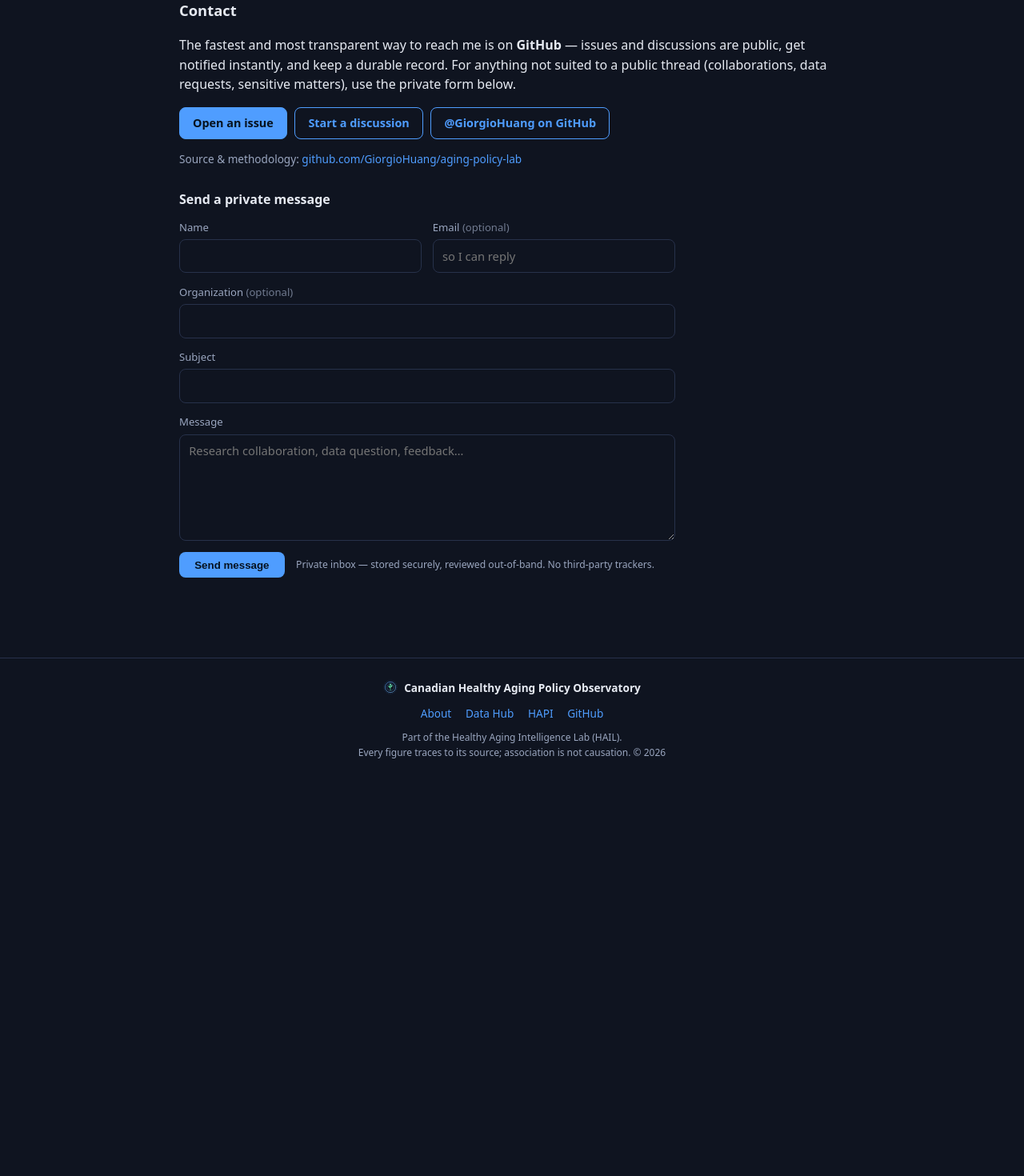
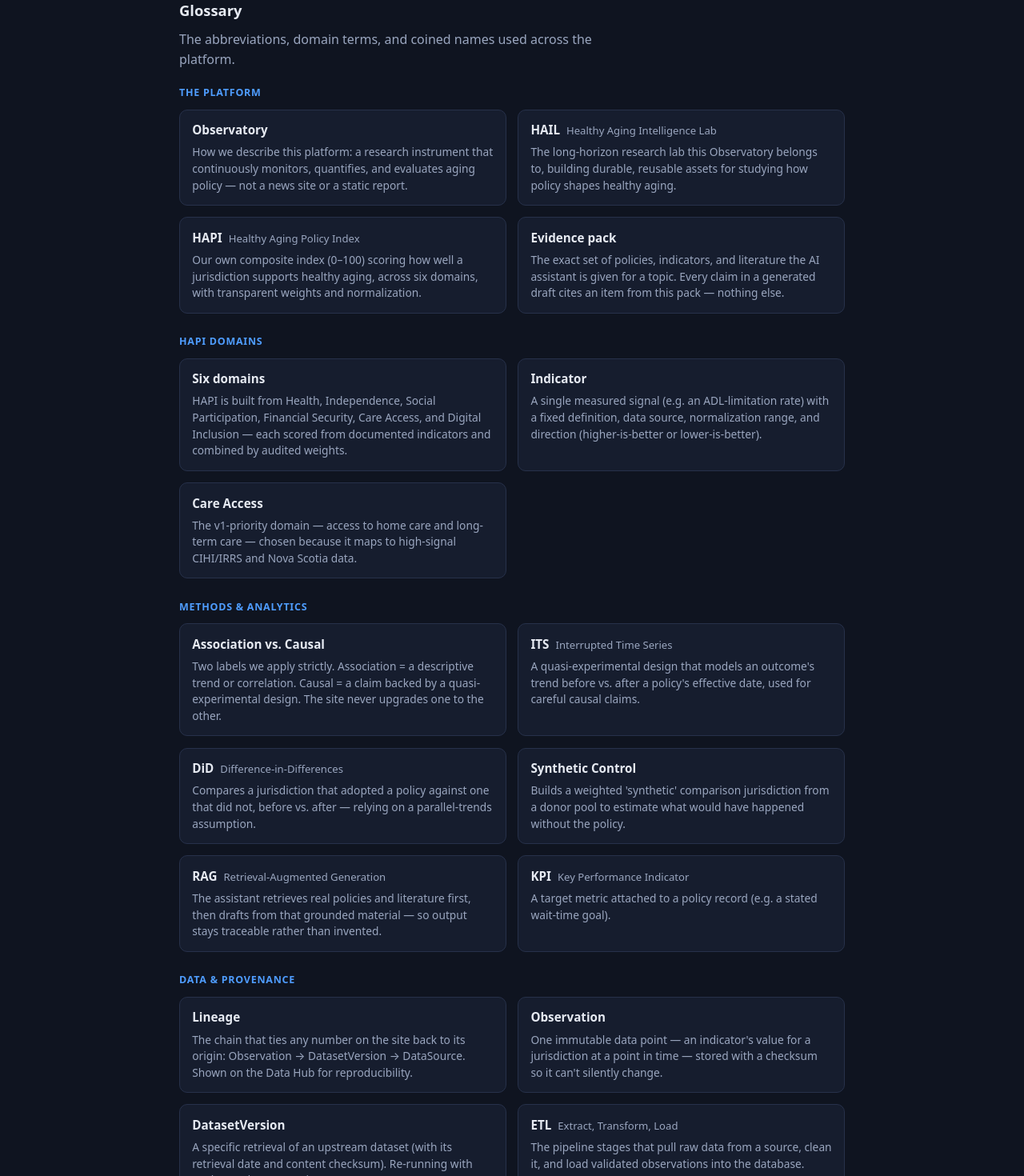
Before and after one commit to GiorgioHuang/aging-policy-lab, a Next.js app in the folder apps/web/: page /about in a window 1280 px wide. Shown: the part 1240-2710 px from the top of the page at 80% size. Before the commit the page ends 2223 px from the top, so only its background shows below. Built offline with nearby package versions, Linux system fonts and the light colour scheme.

Commit message:
About: add a glossary of platform abbreviations and terms
Group the acronyms, domain terms, and coined names used across the site
(HAIL, HAPI, ITS/DiD, CIHI/IRRS, lineage/Observation, NS, ADL, …) into a
labelled definition-list section so first-time visitors can decode any label.

```diff
--- a/apps/web/app/about/page.tsx
+++ b/apps/web/app/about/page.tsx
@@ -15,6 +15,165 @@ export const metadata: Metadata = {
   description:
     "About the Canadian Healthy Aging Policy Observatory: what it is, how it works, its data and methodology, and how to get in touch.",
 };
+
+// Glossary of abbreviations, domain terms, and coined names that appear across
+// the platform. Grouped so a first-time visitor can decode any label on the site.
+type Term = { term: string; expansion?: string; body: string };
+const GLOSSARY: Array<{ group: string; terms: Term[] }> = [
+  {
+    group: "The platform",
+    terms: [
+      {
+        term: "Observatory",
+        body: "How we describe this platform: a research instrument that continuously monitors, quantifies, and evaluates aging policy — not a news site or a static report.",
+      },
+      {
+        term: "HAIL",
+        expansion: "Healthy Aging Intelligence Lab",
+        body: "The long-horizon research lab this Observatory belongs to, building durable, reusable assets for studying how policy shapes healthy aging.",
+      },
+      {
+        term: "HAPI",
+        expansion: "Healthy Aging Policy Index",
+        body: "Our own composite index (0–100) scoring how well a jurisdiction supports healthy aging, across six domains, with transparent weights and normalization.",
+      },
+      {
+        term: "Evidence pack",
+        body: "The exact set of policies, indicators, and literature the AI assistant is given for a topic. Every claim in a generated draft cites an item from this pack — nothing else.",
+      },
+    ],
+  },
+  {
+    group: "HAPI domains",
+    terms: [
+      {
+        term: "Six domains",
+        body: "HAPI is built from Health, Independence, Social Participation, Financial Security, Care Access, and Digital Inclusion — each scored from documented indicators and combined by audited weights.",
+      },
+      {
+        term: "Indicator",
+        body: "A single measured signal (e.g. an ADL-limitation rate) with a fixed definition, data source, normalization range, and direction (higher-is-better or lower-is-better).",
+      },
+      {
+        term: "Care Access",
+        body: "The v1-priority domain — access to home care and long-term care — chosen because it maps to high-signal CIHI/IRRS and Nova Scotia data.",
+      },
+    ],
+  },
+  {
+    group: "Methods & analytics",
+    terms: [
+      {
+        term: "Association vs. Causal",
+        body: "Two labels we apply strictly. Association = a descriptive trend or correlation. Causal = a claim backed by a quasi-experimental design. The site never upgrades one to the other.",
+      },
+      {
+        term: "ITS",
+        expansion: "Interrupted Time Series",
+        body: "A quasi-experimental design that models an outcome's trend before vs. after a policy's effective date, used for careful causal claims.",
+      },
+      {
+        term: "DiD",
+        expansion: "Difference-in-Differences",
+        body: "Compares a jurisdiction that adopted a policy against one that did not, before vs. after — relying on a parallel-trends assumption.",
+      },
+      {
+        term: "Synthetic Control",
+        body: "Builds a weighted 'synthetic' comparison jurisdiction from a donor pool to estimate what would have happened without the policy.",
+      },
+      {
+        term: "RAG",
+        expansion: "Retrieval-Augmented Generation",
+        body: "The assistant retrieves real policies and literature first, then drafts from that grounded material — so output stays traceable rather than invented.",
+      },
+      {
+        term: "KPI",
+        expansion: "Key Performance Indicator",
+        body: "A target metric attached to a policy record (e.g. a stated wait-time goal).",
+      },
+    ],
+  },
+  {
+    group: "Data & provenance",
+    terms: [
+      {
+        term: "Lineage",
+        body: "The chain that ties any number on the site back to its origin: Observation → DatasetVersion → DataSource. Shown on the Data Hub for reproducibility.",
+      },
+      {
+        term: "Observation",
+        body: "One immutable data point — an indicator's value for a jurisdiction at a point in time — stored with a checksum so it can't silently change.",
+      },
+      {
+        term: "DatasetVersion",
+        body: "A specific retrieval of an upstream dataset (with its retrieval date and content checksum). Re-running with unchanged upstream is a no-op.",
+      },
+      {
+        term: "ETL",
+        expansion: "Extract, Transform, Load",
+        body: "The pipeline stages that pull raw data from a source, clean it, and load validated observations into the database.",
+      },
+    ],
+  },
+  {
+    group: "Sources & institutions",
+    terms: [
+      {
+        term: "StatCan",
+        expansion: "Statistics Canada",
+        body: "Canada's national statistical agency — a primary source for demography and outcome indicators.",
+      },
+      {
+        term: "WDS",
+        expansion: "Web Data Service",
+        body: "Statistics Canada's API for programmatically retrieving data tables.",
+      },
+      {
+        term: "CIHI",
+        expansion: "Canadian Institute for Health Information",
+        body: "National source for health-system data, including home care and long-term care reporting.",
+      },
+      {
+        term: "IRRS",
+        expansion: "Integrated interRAI Reporting System",
+        body: "CIHI's consolidated home-care/long-term-care reporting system that replaces the legacy HCRS and CCRS. Care Access data follows IRRS going forward.",
+      },
+      {
+        term: "Census",
+        body: "Statistics Canada's national census — the backbone for population denominators and internet-use (Digital Inclusion) tables.",
+      },
+    ],
+  },
+  {
+    group: "Geography & domain",
+    terms: [
+      {
+        term: "NS",
+        expansion: "Nova Scotia",
+        body: "The first province modelled in depth — chosen as a replicable template that later extends to the rest of Canada.",
+      },
+      {
+        term: "Federal",
+        body: "The Government of Canada level, tracked alongside Nova Scotia so provincial and national policy can be compared.",
+      },
+      {
+        term: "LTC",
+        expansion: "Long-Term Care",
+        body: "Residential care for older adults who can no longer live independently — a core focus of the Care Access domain.",
+      },
+      {
+        term: "ADL",
+        expansion: "Activities of Daily Living",
+        body: "Basic self-care tasks (bathing, dressing, eating). Limitation rates are a standard measure of functional independence.",
+      },
+      {
+        term: "PIPEDA",
+        expansion: "Personal Information Protection and Electronic Documents Act",
+        body: "Canada's federal privacy law — the baseline the platform's privacy and data-handling design respects.",
+      },
+    ],
+  },
+];
 
 const MODULES: Array<{ title: string; href: string; body: string }> = [
   {
@@ -108,6 +267,33 @@ export default function AboutPage() {
         </ul>
       </section>
 
+      <section id="glossary">
+        <h2>Glossary</h2>
+        <p className="about-glossary-lede">
+          The abbreviations, domain terms, and coined names used across the platform.
+        </p>
+        <div className="about-glossary">
+          {GLOSSARY.map((g) => (
+            <div key={g.group} className="glossary-group">
+              <h3 className="glossary-group-title">{g.group}</h3>
+              <dl className="glossary-list">
+                {g.terms.map((t) => (
+                  <div key={t.term} className="glossary-item">
+                    <dt>
+                      <span className="glossary-term">{t.term}</span>
+                      {t.expansion ? (
+                        <span className="glossary-expansion">{t.expansion}</span>
+                      ) : null}
+                    </dt>
+                    <dd>{t.body}</dd>
+                  </div>
+                ))}
+              </dl>
+            </div>
+          ))}
+        </div>
+      </section>
+
       <section id="contact" className="about-contact">
         <h2>Contact</h2>
         <p>
--- a/apps/web/app/globals.css
+++ b/apps/web/app/globals.css
@@ -831,6 +831,59 @@ table.data tbody tr:last-child td {
   color: var(--text);
 }
 
+/* ── Glossary ─────────────────────────────────────────────────────────────── */
+.about-glossary-lede {
+  color: var(--muted);
+  margin: 0 0 1.2rem;
+  max-width: 60ch;
+}
+.about-glossary {
+  display: flex;
+  flex-direction: column;
+  gap: 1.6rem;
+}
+.glossary-group-title {
+  font-size: 0.78rem;
+  text-transform: uppercase;
+  letter-spacing: 0.06em;
+  color: var(--accent);
+  margin: 0 0 0.7rem;
+}
+.glossary-list {
+  display: grid;
+  grid-template-columns: repeat(auto-fit, minmax(280px, 1fr));
+  gap: 0.9rem;
+  margin: 0;
+}
+.glossary-item {
+  border: 1px solid var(--border);
+  border-radius: 10px;
+  background: var(--panel);
+  padding: 0.85rem 0.95rem;
+}
+.glossary-item dt {
+  display: flex;
+  flex-wrap: wrap;
+  align-items: baseline;
+  gap: 0.5rem;
+  margin: 0 0 0.35rem;
+}
+.glossary-term {
+  font-weight: 600;
+  color: var(--text);
+  font-size: 0.95rem;
+}
+.glossary-expansion {
+  color: var(--muted);
+  font-size: 0.82rem;
+}
+.glossary-item dd {
+  margin: 0;
+  color: var(--muted);
+  font-size: 0.86rem;
+  line-height: 1.5;
+}
+
 /* ── Contact ────────────────────────────────────────────────────────────────── */
 .about-links {
   display: flex;
```
